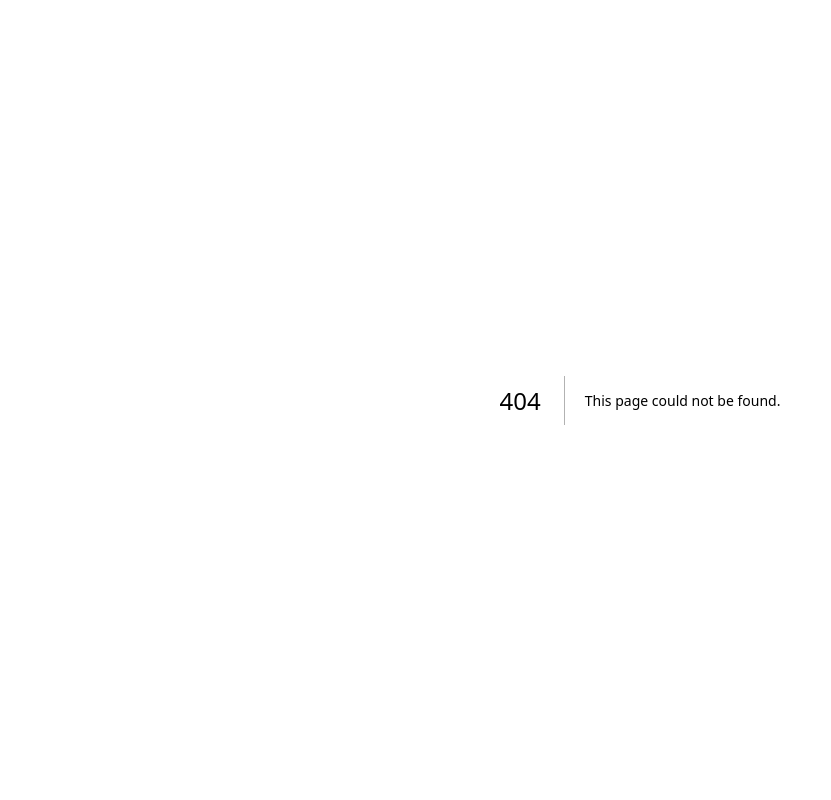
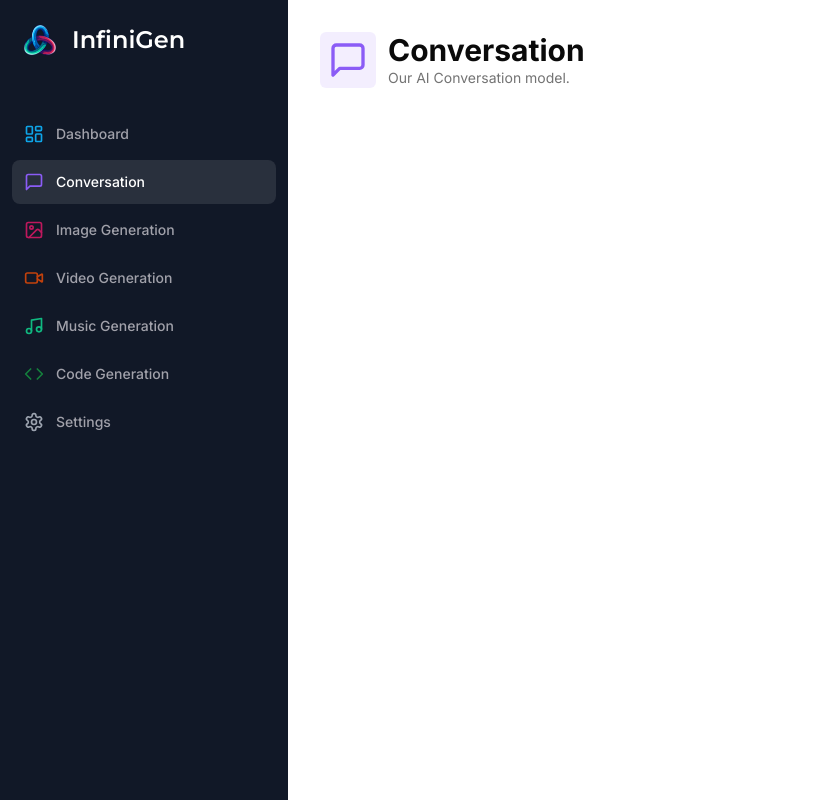
Before and after one commit to feliciahmq/infinigen, a Next.js app: page /conversation in a window 1280 px wide. Before the commit this address had no page. Shown: the whole page, without its empty margins (0-831 px from the left). Built offline with nearby package versions, Linux system fonts and the light colour scheme.

Commit message:
Add: Page Format

```diff
--- /dev/null
+++ b/app/(dashboard)/(routes)/conversation/constants.ts
@@ -0,0 +1,5 @@
+import * as z from "zod";
+
+export const formSchema = z.object({
+
+})
--- /dev/null
+++ b/app/(dashboard)/(routes)/conversation/page.tsx
@@ -0,0 +1,32 @@
+"use client";
+
+import * as z from "zod";
+import Heading from "@/components/heading";
+
+import { MessageSquare } from "lucide-react";
+import { useForm } from "react-hook-form";
+
+const Conversation = () => {
+  const form = useForm({
+    defaultValues: {
+      prompt: ""
+    }
+  });
+
+  return (
+    <div>
+      <Heading
+        title="Conversation"
+        description="Our AI Conversation model."
+        icon={MessageSquare}
+        iconColor="text-violet-500"
+        bgColor="bg-violet-500/10"
+      />
+      <div className="px-4 lg:px-4">
+
+      </div>
+    </div>
+  );
+}
+
+export default Conversation;
--- a/app/(dashboard)/(routes)/dashboard/page.tsx
+++ b/app/(dashboard)/(routes)/dashboard/page.tsx
@@ -45,7 +45,7 @@
   },
 ];
 
-const DashboardPage = () => {
+const Dashboard = () => {
   const router = useRouter();
 
   return (
@@ -81,4 +81,4 @@
   );
 }
 
-export default DashboardPage;
+export default Dashboard;
--- /dev/null
+++ b/components/heading.tsx
@@ -0,0 +1,36 @@
+import { cn } from "@/lib/utils";
+import { LucideIcon } from "lucide-react";
+
+interface HeadingProps {
+  title: string;
+  description: string;
+  icon: LucideIcon;
+  iconColor?: string;
+  bgColor?: string;
+}
+
+const Heading = ({
+  title,
+  description,
+  icon: Icon,
+  iconColor,
+  bgColor
+}: HeadingProps) => {
+  return (
+    <div className="px-4 lg:px-8 flex items-center gap-x-3 mb-8">
+      <div className={cn("p-2 w-fit rounded-md", bgColor)}>
+        <Icon className={cn("w-10 h-10", iconColor)}/>
+      </div>
+      <div>
+        <h2 className="text-3xl font-bold">
+          {title}
+        </h2>
+        <p className="text-sm text-muted-foreground">
+          {description}
+        </p>
+      </div>
+    </div>
+  );
+}
+
+export default Heading;
--- /dev/null
+++ b/components/ui/form.tsx
@@ -0,0 +1,178 @@
+"use client"
+
+import * as React from "react"
+import * as LabelPrimitive from "@radix-ui/react-label"
+import { Slot } from "@radix-ui/react-slot"
+import {
+  Controller,
+  ControllerProps,
+  FieldPath,
+  FieldValues,
+  FormProvider,
+  useFormContext,
+} from "react-hook-form"
+
+import { cn } from "@/lib/utils"
+import { Label } from "@/components/ui/label"
+
+const Form = FormProvider
+
+type FormFieldContextValue<
+  TFieldValues extends FieldValues = FieldValues,
+  TName extends FieldPath<TFieldValues> = FieldPath<TFieldValues>
+> = {
+  name: TName
+}
+
+const FormFieldContext = React.createContext<FormFieldContextValue>(
+  {} as FormFieldContextValue
+)
+
+const FormField = <
+  TFieldValues extends FieldValues = FieldValues,
+  TName extends FieldPath<TFieldValues> = FieldPath<TFieldValues>
+>({
+  ...props
+}: ControllerProps<TFieldValues, TName>) => {
+  return (
+    <FormFieldContext.Provider value={{ name: props.name }}>
+      <Controller {...props} />
+    </FormFieldContext.Provider>
+  )
+}
+
+const useFormField = () => {
+  const fieldContext = React.useContext(FormFieldContext)
+  const itemContext = React.useContext(FormItemContext)
+  const { getFieldState, formState } = useFormContext()
+
+  const fieldState = getFieldState(fieldContext.name, formState)
+
+  if (!fieldContext) {
+    throw new Error("useFormField should be used within <FormField>")
+  }
+
+  const { id } = itemContext
+
+  return {
+    id,
+    name: fieldContext.name,
+    formItemId: `${id}-form-item`,
+    formDescriptionId: `${id}-form-item-description`,
+    formMessageId: `${id}-form-item-message`,
+    ...fieldState,
+  }
+}
+
+type FormItemContextValue = {
+  id: string
+}
+
+const FormItemContext = React.createContext<FormItemContextValue>(
+  {} as FormItemContextValue
+)
+
+const FormItem = React.forwardRef<
+  HTMLDivElement,
+  React.HTMLAttributes<HTMLDivElement>
+>(({ className, ...props }, ref) => {
+  const id = React.useId()
+
+  return (
+    <FormItemContext.Provider value={{ id }}>
+      <div ref={ref} className={cn("space-y-2", className)} {...props} />
+    </FormItemContext.Provider>
+  )
+})
+FormItem.displayName = "FormItem"
+
+const FormLabel = React.forwardRef<
+  React.ElementRef<typeof LabelPrimitive.Root>,
+  React.ComponentPropsWithoutRef<typeof LabelPrimitive.Root>
+>(({ className, ...props }, ref) => {
+  const { error, formItemId } = useFormField()
+
+  return (
+    <Label
+      ref={ref}
+      className={cn(error && "text-destructive", className)}
+      htmlFor={formItemId}
+      {...props}
+    />
+  )
+})
+FormLabel.displayName = "FormLabel"
+
+const FormControl = React.forwardRef<
+  React.ElementRef<typeof Slot>,
+  React.ComponentPropsWithoutRef<typeof Slot>
+>(({ ...props }, ref) => {
+  const { error, formItemId, formDescriptionId, formMessageId } = useFormField()
+
+  return (
+    <Slot
+      ref={ref}
+      id={formItemId}
+      aria-describedby={
+        !error
+          ? `${formDescriptionId}`
+          : `${formDescriptionId} ${formMessageId}`
+      }
+      aria-invalid={!!error}
+      {...props}
+    />
+  )
+})
+FormControl.displayName = "FormControl"
+
+const FormDescription = React.forwardRef<
+  HTMLParagraphElement,
+  React.HTMLAttributes<HTMLParagraphElement>
+>(({ className, ...props }, ref) => {
+  const { formDescriptionId } = useFormField()
+
+  return (
+    <p
+      ref={ref}
+      id={formDescriptionId}
+      className={cn("text-sm text-muted-foreground", className)}
+      {...props}
+    />
+  )
+})
+FormDescription.displayName = "FormDescription"
+
+const FormMessage = React.forwardRef<
+  HTMLParagraphElement,
+  React.HTMLAttributes<HTMLParagraphElement>
+>(({ className, children, ...props }, ref) => {
+  const { error, formMessageId } = useFormField()
+  const body = error ? String(error?.message) : children
+
+  if (!body) {
+    return null
+  }
+
+  return (
+    <p
+      ref={ref}
+      id={formMessageId}
+      className={cn("text-sm font-medium text-destructive", className)}
+      {...props}
+    >
+      {body}
+    </p>
+  )
+})
+FormMessage.displayName = "FormMessage"
+
+export {
+  useFormField,
+  Form,
+  FormItem,
+  FormLabel,
+  FormControl,
+  FormDescription,
+  FormMessage,
+  FormField,
+}
--- /dev/null
+++ b/components/ui/label.tsx
@@ -0,0 +1,26 @@
+"use client"
+
+import * as React from "react"
+import * as LabelPrimitive from "@radix-ui/react-label"
+import { cva, type VariantProps } from "class-variance-authority"
+
+import { cn } from "@/lib/utils"
+
+const labelVariants = cva(
+  "text-sm font-medium leading-none peer-disabled:cursor-not-allowed peer-disabled:opacity-70"
+)
+
+const Label = React.forwardRef<
+  React.ElementRef<typeof LabelPrimitive.Root>,
+  React.ComponentPropsWithoutRef<typeof LabelPrimitive.Root> &
+    VariantProps<typeof labelVariants>
+>(({ className, ...props }, ref) => (
+  <LabelPrimitive.Root
+    ref={ref}
+    className={cn(labelVariants(), className)}
+    {...props}
+  />
+))
+Label.displayName = LabelPrimitive.Root.displayName
+
+export { Label }
--- a/package.json
+++ b/package.json
@@ -10,7 +10,9 @@
   },
   "dependencies": {
     "@clerk/nextjs": "^5.2.2",
+    "@hookform/resolvers": "^3.9.0",
     "@radix-ui/react-dialog": "^1.1.1",
+    "@radix-ui/react-label": "^2.1.0",
     "@radix-ui/react-slot": "^1.1.0",
     "class-variance-authority": "^0.7.0",
     "clsx": "^2.1.1",
@@ -18,8 +20,10 @@
     "next": "14.2.4",
     "react": "^18",
     "react-dom": "^18",
+    "react-hook-form": "^7.52.1",
     "tailwind-merge": "^2.4.0",
-    "tailwindcss-animate": "^1.0.7"
+    "tailwindcss-animate": "^1.0.7",
+    "zod": "^3.23.8"
   },
   "devDependencies": {
     "@types/node": "^20",
```
Also changed, not shown: 1 other file (tests, documents, lock files or other folders).
